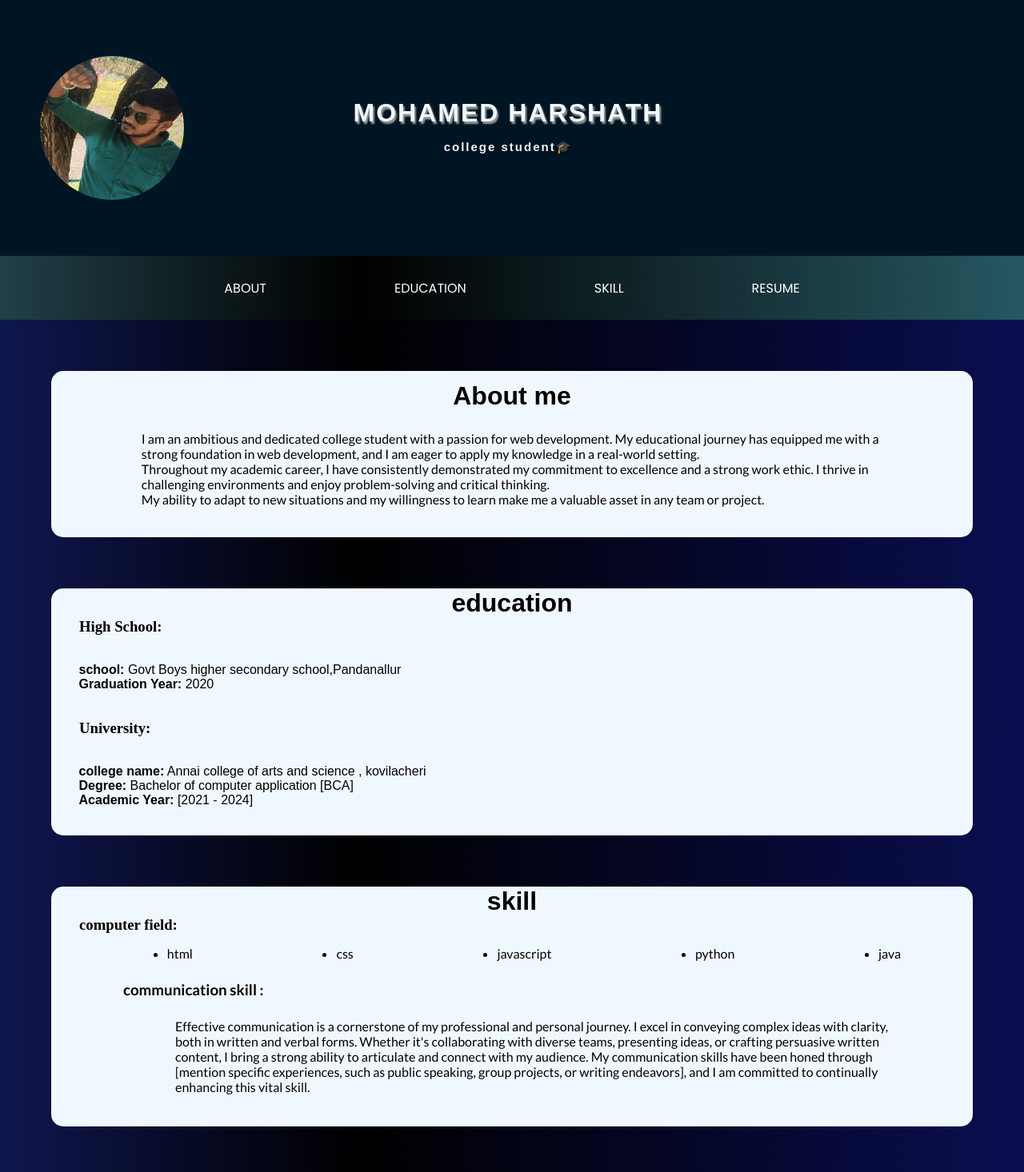
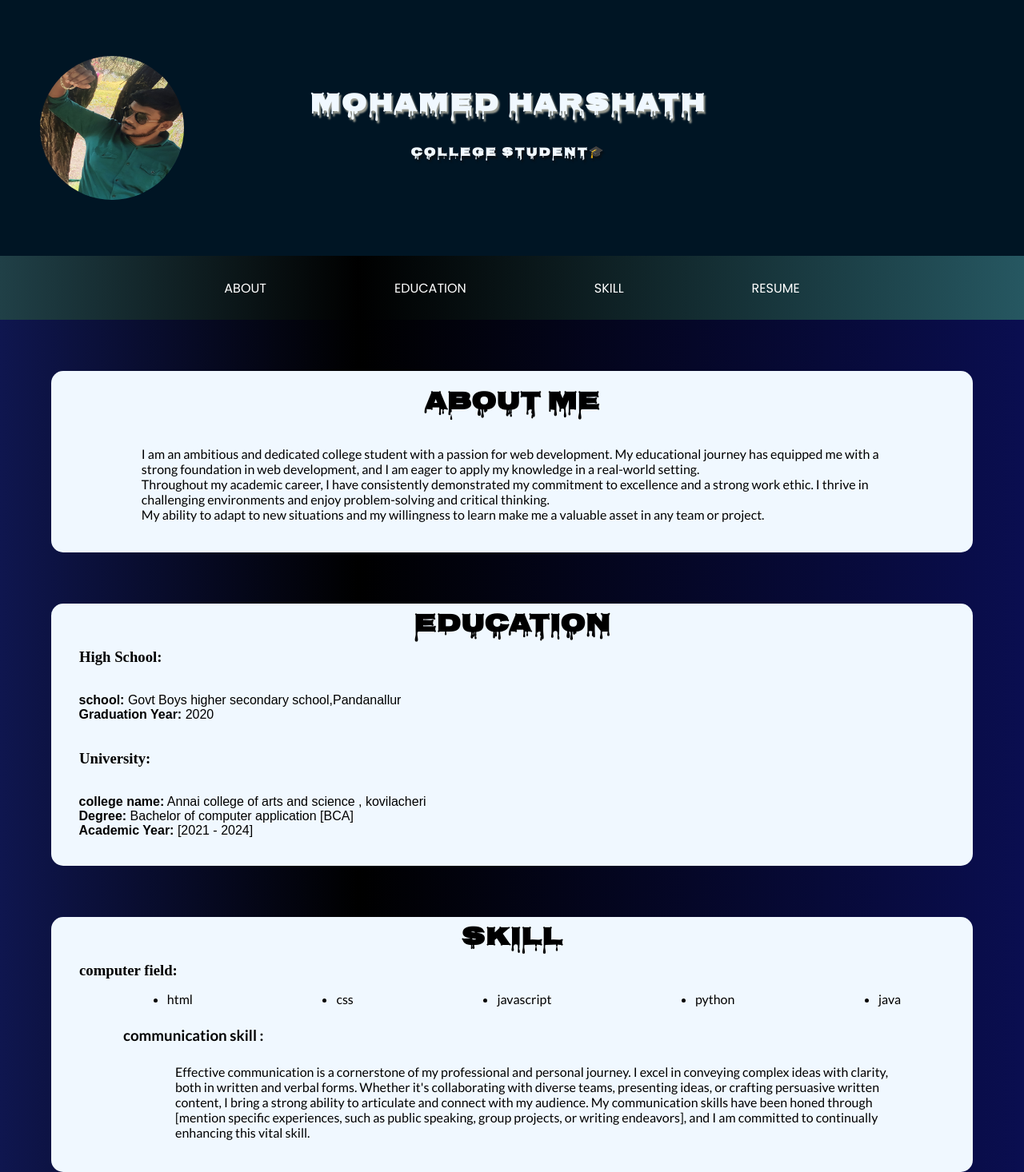
Before and after one commit to harshathwindows/Digital-Portfolio, a plain HTML site: page index.html in a window 1280 px wide. Shown: the top 1466 px of the page at 80% size. Drawn offline with Linux system fonts and the light colour scheme; a web font is replaced by a local one.

Commit message:
Update style.css

```diff
--- a/style.css
+++ b/style.css
@@ -43,7 +43,7 @@ header .tittle  {
 }
 .tittle h1{
     /*font-family: 'Poppins', sans-serif;*/
-    font-family: sans-serif;
+    font-family: 'Nosifer',sans-serif;
     text-transform: uppercase;
     letter-spacing: 2px;
     text-shadow: 2px 3px 2px rgba(254,243,216,0.6);
@@ -99,7 +99,7 @@ header .tittle  {
     flex-direction: column;
 }
 .about h1{
-    font-family: sans-serif;
+    font-family: 'Nosifer', san-serif;
 }
 .about p{
     padding: 25px 100px;
@@ -113,7 +113,7 @@ header .tittle  {
     flex-direction: column;
 }
 .education h1{
-    font-family: sans-serif;
+    font-family: 'Nosifer', sans-serif;
     align-items: center;
     display: flex;
     justify-content: center;
@@ -130,7 +130,7 @@ header .tittle  {
   flex-direction: column;
 }
 .skill h1{
-  font-family: sans-serif;
+  font-family: 'Nosifer', sans-serif;
   align-items: center;
   display: flex;
   justify-content: center;
@@ -159,7 +159,7 @@ header .tittle  {
   flex-direction: column;
 }
 .projects h1{
-  font-family: sans-serif;
+  font-family: 'Nosifer', sans-serif;
   align-items: center;
   display: flex;
   justify-content: center;
@@ -185,7 +185,7 @@ header .tittle  {
   flex-direction: column;
 }
 .resume h1{
-  font-family: sans-serif;
+  font-family: 'Nosifer', sans-serif;
   align-items: center;
   display: flex;
   justify-content: center;
```
